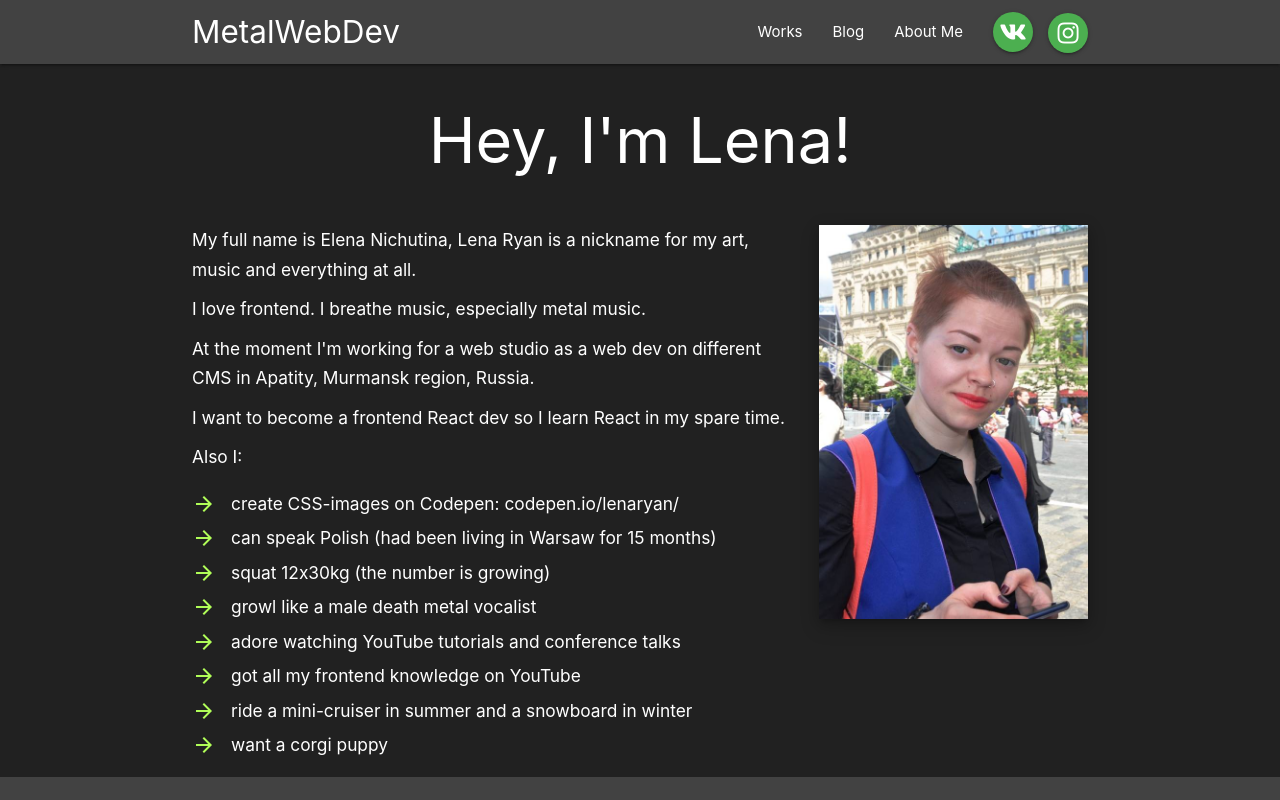
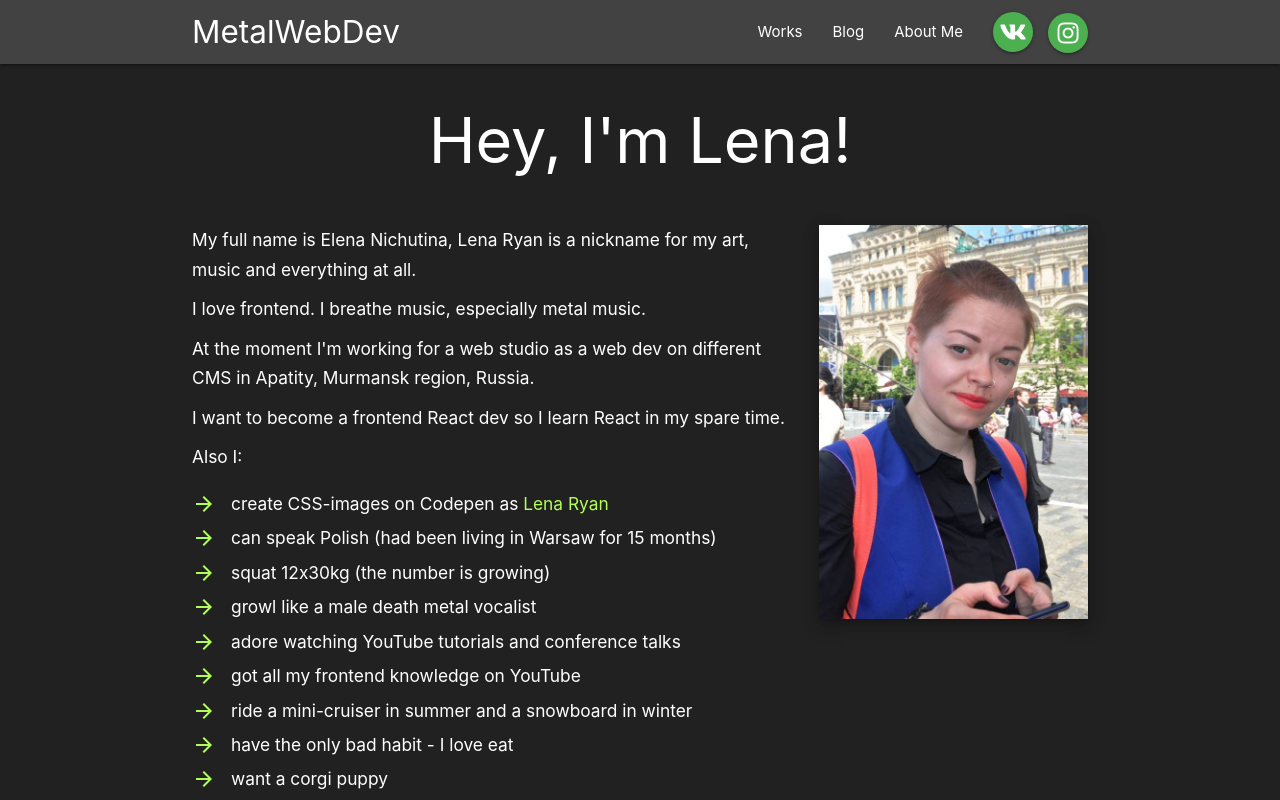
Before and after one commit to lenaryan/my-site-react, a React (Create React App) app: page /about-me in a window 1280 px wide. Shown: the top 800 px of the page. Built offline with nearby package versions, Linux system fonts and the light colour scheme.

Commit message:
changes in the About page

```diff
--- a/src/components/pages/Me.js
+++ b/src/components/pages/Me.js
@@ -5,20 +5,21 @@ const Me = () => {
         <div className="container me">
             <h1 className="center">Hey, I'm Lena!</h1>
             <div className="text-me">
-                <img class="materialboxed right z-depth-3" alt="Lena Ryan" src={require('../../images/me.jpg')} />
+                <img class="right z-depth-3" alt="Lena Ryan" src={require('../../images/me.jpg')} />
                 <p>My full name is Elena Nichutina, Lena Ryan is a nickname for my art, music and everything at all.</p>
                 <p>I love frontend. I breathe music, especially metal music.</p>
                 <p>At the moment I'm working for a web studio as a web dev on different CMS in Apatity, Murmansk region, Russia.</p>
                 <p>I want to become a frontend React dev so I learn React in my spare time.</p>
                 <p>Also I:</p>
                 <ul>
-                    <li><i class="material-icons light-green-text text-accent-2 left">arrow_forward</i>create CSS-images on Codepen: codepen.io/lenaryan/</li>
+                    <li><i class="material-icons light-green-text text-accent-2 left">arrow_forward</i>create CSS-images on Codepen as <a href="https://codepen.io/lenaryan/" className="light-green-text text-accent-2">Lena Ryan</a></li>
                     <li><i class="material-icons light-green-text text-accent-2 left">arrow_forward</i>can speak Polish (had been living in Warsaw for 15 months)</li>
                     <li><i class="material-icons light-green-text text-accent-2 left">arrow_forward</i>squat 12x30kg (the number is growing)</li>
                     <li><i class="material-icons light-green-text text-accent-2 left">arrow_forward</i>growl like a male death metal vocalist</li>
                     <li><i class="material-icons light-green-text text-accent-2 left">arrow_forward</i>adore watching YouTube tutorials and conference talks</li>
                     <li><i class="material-icons light-green-text text-accent-2 left">arrow_forward</i>got all my frontend knowledge on YouTube</li>
                     <li><i class="material-icons light-green-text text-accent-2 left">arrow_forward</i>ride a mini-cruiser in summer and a snowboard in winter</li>
+                    <li><i class="material-icons light-green-text text-accent-2 left">arrow_forward</i>have the only bad habit - I love eat</li>
                     <li><i class="material-icons light-green-text text-accent-2 left">arrow_forward</i>want a corgi puppy</li>
                 </ul>
             </div>
--- a/src/index.css
+++ b/src/index.css
@@ -1,3 +1,4 @@
+*{transition:all 0.3s ease-in-out;}
 body {margin: 0;padding: 0;font-size:13pt;line-height: 1.7;}
 p{margin: 10px 0;}
 .page-footer {padding: 20px 0;font-size: 25px}
@@ -10,11 +11,12 @@ p{margin: 10px 0;}
 .sidenav a.social-mob{-webkit-transition:all 0.3s;transition:all 0.3s;display: inline-block;padding-right: 0;font-size: 20px !important;margin-top: 20px;}
 .sidenav a.social-mob:last-of-type{padding-left: 0;}
 .sidenav a.social-mob i{margin-right: 25px;}
-.sidenav a.social-mob:hover{background: none;opacity: 0.7;}
+.sidenav a.social-mob:hover,.sidenav a.social-mob:focus{background: none;opacity: 0.7;}
 .sidenav{padding-top: 20%;width: 200px;}
 .works-pics{display: grid;grid-template-columns: repeat(3, 1fr);grid-gap: 40px 30px;margin: 50px 0 100px;}
 .works-pics img{min-width: 150px;width: 100%;}
 .me .material-icons{position: relative;top:3px;}
 .me li{margin: 5px 0;}
 .me img {width: 30%;margin: 0 0 20px 30px;}
-.text-me{margin-top: 50px;}
+.text-me{margin: 50px 0 100px;}
+.text-me a:hover,.text-me a:focus{opacity: 0.7;}
```
